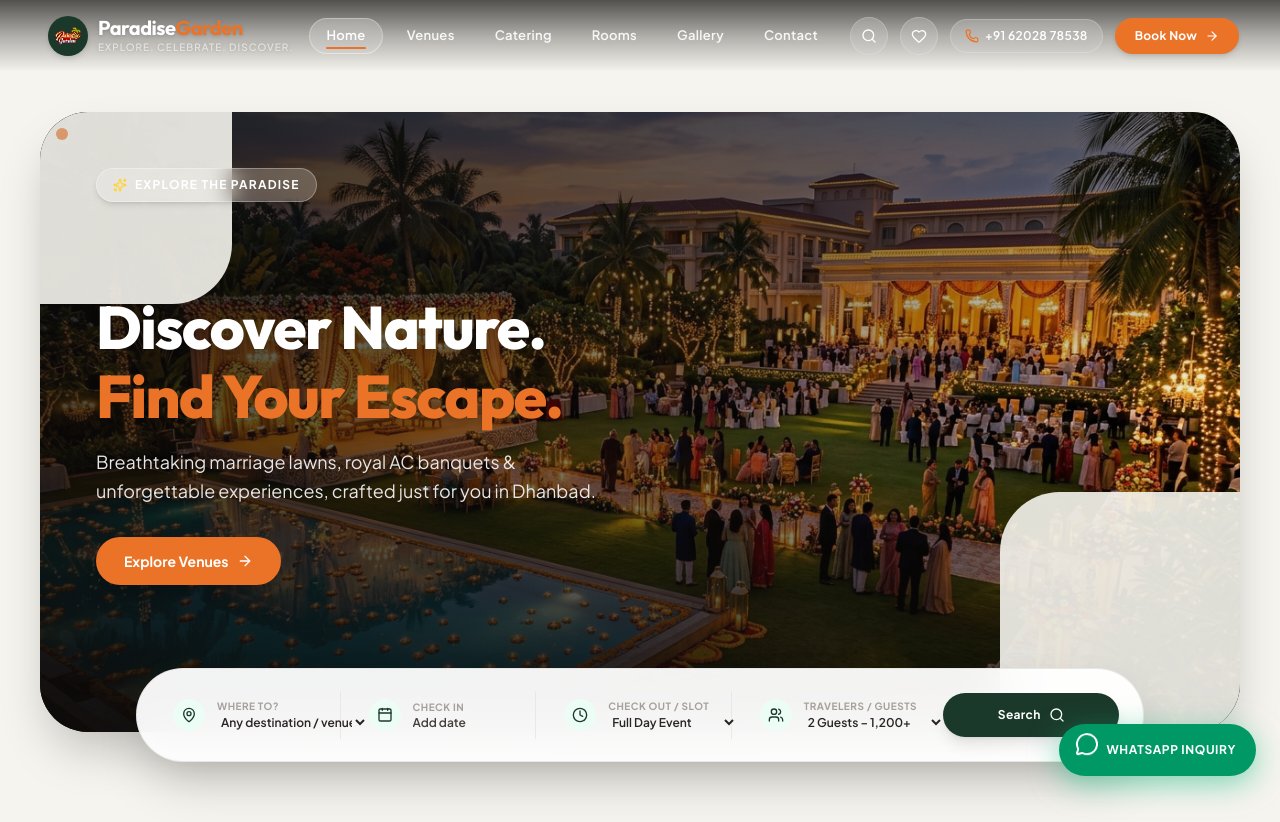
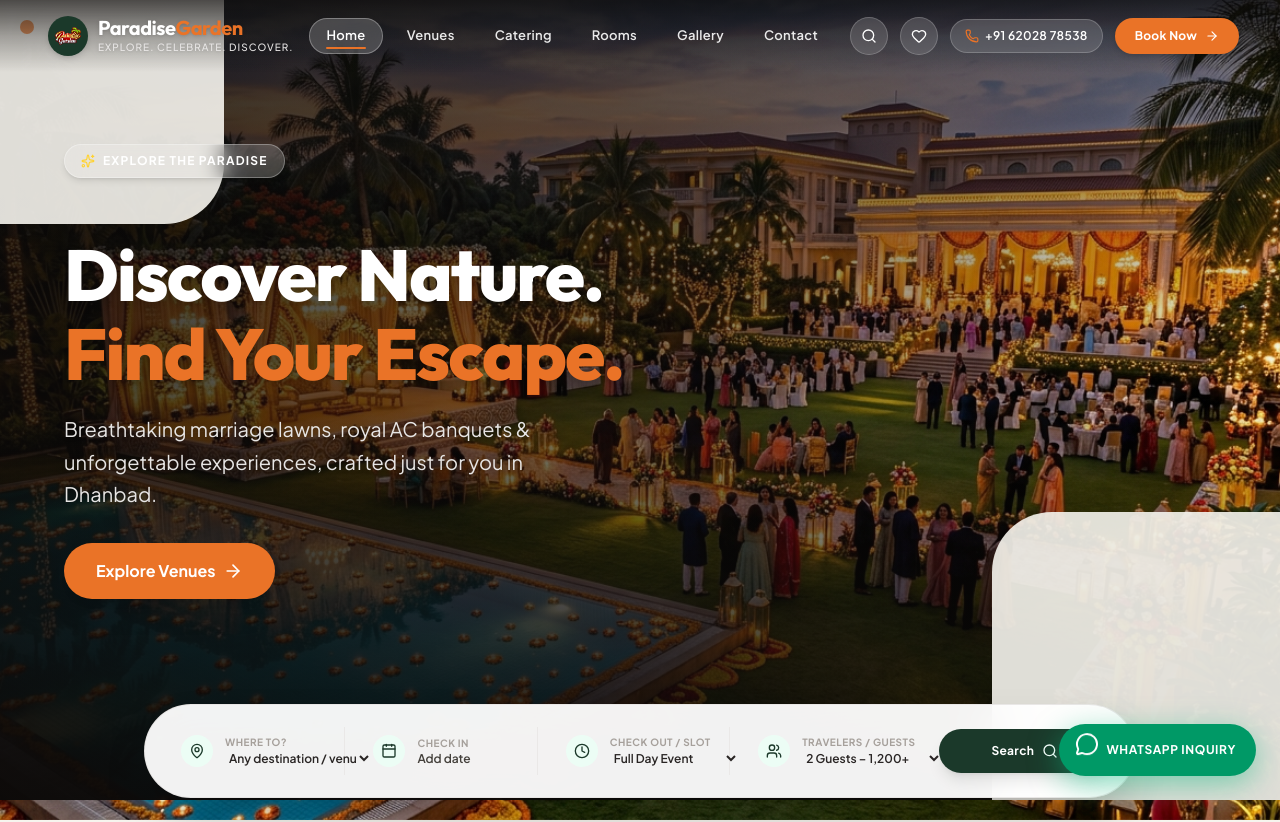
Before and after one commit to priyanshu-full-dev/-Paradise-banquet-, a React (Vite) app: page / in a window 1280 px wide. Shown: the top 822 px of the page. Built offline with nearby package versions, Linux system fonts and the light colour scheme; a web font is replaced by a local one.

Commit message:
Make hero banner full screen width and height

```diff
--- a/src/pages/HomePage.jsx
+++ b/src/pages/HomePage.jsx
@@ -173,33 +173,35 @@ export default function HomePage() {
       {/* ========================================================= */}
       {/* POMAII-STYLE HERO SECTION WITH ORGANIC CURVES */}
       {/* ========================================================= */}
-      <section className="relative w-full pt-24 pb-16 lg:pt-28 lg:pb-24 overflow-hidden px-4 sm:px-6 lg:px-10">
-        <div className="max-w-7xl mx-auto relative z-10">
+      {/* ========================================================= */}
+      {/* POMAII-STYLE FULL SCREEN HERO SECTION WITH ORGANIC CURVES */}
+      {/* ========================================================= */}
+      <section className="relative w-full min-h-screen flex flex-col justify-between overflow-hidden">
 
-          {/* Main Hero Container with Curved Frame */}
-          <div className="relative rounded-[36px] lg:rounded-[48px] overflow-hidden min-h-[520px] sm:min-h-[580px] lg:min-h-[620px] flex flex-col justify-between p-6 sm:p-10 lg:p-14 shadow-2xl">
+        {/* Full-Screen Hero Container */}
+        <div className="relative w-full flex-grow min-h-screen flex flex-col justify-between p-6 sm:p-12 lg:p-16 pt-28 sm:pt-32 lg:pt-36">
 
-            {/* Scenic High-Res Hero Image */}
+          {/* Edge-to-Edge Full Screen High-Res Image */}
           <div className="absolute inset-0 z-0">
             <img
               src="/assets/paradise-hero.jpg"
               alt="Paradise Garden Scenic View"
               className="w-full h-full object-cover object-center scale-105"
             />
-              <div className="absolute inset-0 bg-gradient-to-r from-stone-950/75 via-stone-950/45 to-transparent" />
-              <div className="absolute inset-0 bg-gradient-to-t from-stone-950/80 via-transparent to-stone-950/40" />
+            <div className="absolute inset-0 bg-gradient-to-r from-stone-950/80 via-stone-950/50 to-transparent" />
+            <div className="absolute inset-0 bg-gradient-to-t from-stone-950/90 via-transparent to-stone-950/40" />
           </div>
 
-            {/* Organic Soft White/Cream Curved Corner Masks (Pomaii aesthetic) */}
-            <div className="absolute top-0 left-0 w-32 h-32 sm:w-48 sm:h-48 bg-[#f6f4ee] hero-curve-top-left z-10 pointer-events-none opacity-90 hidden sm:block">
-              <div className="p-4">
-                <div className="w-3 h-3 rounded-full bg-[#ea7327] opacity-60" />
+          {/* Organic Soft White/Cream Curved Corner Masks */}
+          <div className="absolute top-0 left-0 w-36 h-36 sm:w-56 sm:h-56 bg-[#f6f4ee] hero-curve-top-left z-10 pointer-events-none opacity-90 hidden sm:block">
+            <div className="p-5">
+              <div className="w-3.5 h-3.5 rounded-full bg-[#ea7327] opacity-70" />
             </div>
           </div>
-            <div className="absolute bottom-0 right-0 w-40 h-40 sm:w-60 sm:h-60 bg-[#f6f4ee] hero-curve-bottom-right z-10 pointer-events-none opacity-90 hidden sm:block" />
+          <div className="absolute bottom-0 right-0 w-48 h-48 sm:w-72 sm:h-72 bg-[#f6f4ee] hero-curve-bottom-right z-10 pointer-events-none opacity-90 hidden sm:block" />
 
           {/* Top Tagline Badge */}
-            <div className="relative z-20">
+          <div className="relative z-20 max-w-7xl mx-auto w-full">
             <motion.div
               initial={{ opacity: 0, y: 15 }}
               animate={{ opacity: 1, y: 0 }}
@@ -212,12 +214,13 @@ export default function HomePage() {
           </div>
 
           {/* Main Headline & CTA */}
-            <div className="relative z-20 max-w-2xl my-auto py-8">
+          <div className="relative z-20 max-w-7xl mx-auto w-full my-auto py-8 text-left">
+            <div className="max-w-2xl">
               <motion.h1
                 initial={{ opacity: 0, y: 25 }}
                 animate={{ opacity: 1, y: 0 }}
                 transition={{ duration: 0.8, delay: 0.1 }}
-                className="font-['Outfit',sans-serif] text-3xl sm:text-5xl lg:text-6xl font-extrabold text-white tracking-tight leading-[1.15] drop-shadow-lg"
+                className="font-['Outfit',sans-serif] text-4xl sm:text-6xl lg:text-7xl font-extrabold text-white tracking-tight leading-[1.1] drop-shadow-lg"
               >
                 Discover Nature. <br />
                 <span className="text-[#ea7327]">Find Your Escape.</span>
@@ -227,7 +230,7 @@ export default function HomePage() {
                 initial={{ opacity: 0, y: 20 }}
                 animate={{ opacity: 1, y: 0 }}
                 transition={{ duration: 0.8, delay: 0.2 }}
-                className="text-stone-200 text-sm sm:text-base lg:text-lg font-normal mt-4 max-w-lg leading-relaxed drop-shadow"
+                className="text-stone-200 text-base sm:text-lg lg:text-xl font-normal mt-5 max-w-lg leading-relaxed drop-shadow"
               >
                 Breathtaking marriage lawns, royal AC banquets & unforgettable experiences, crafted just for you in Dhanbad.
               </motion.p>
@@ -236,28 +239,28 @@ export default function HomePage() {
                 initial={{ opacity: 0, y: 20 }}
                 animate={{ opacity: 1, y: 0 }}
                 transition={{ duration: 0.8, delay: 0.3 }}
-                className="mt-6 sm:mt-8 flex items-center gap-4"
+                className="mt-8 flex items-center gap-4"
               >
                 <Link to="/venues">
                   <motion.button
                     whileHover={{ scale: 1.05, boxShadow: "0 15px 30px -5px rgba(234, 115, 39, 0.45)" }}
                     whileTap={{ scale: 0.95 }}
-                    className="px-7 py-3.5 rounded-full text-sm font-bold text-white bg-[#ea7327] hover:bg-[#d86219] shadow-xl transition-all inline-flex items-center gap-2 cursor-pointer"
+                    className="px-8 py-4 rounded-full text-base font-bold text-white bg-[#ea7327] hover:bg-[#d86219] shadow-xl transition-all inline-flex items-center gap-2 cursor-pointer"
                   >
                     <span>Explore Venues</span>
-                    <ArrowRight className="w-4 h-4" />
+                    <ArrowRight className="w-5 h-5" />
                   </motion.button>
                 </Link>
               </motion.div>
             </div>
-
-            <div />
           </div>
 
-          {/* ========================================================= */}
-          {/* FLOATING BOOKING & SEARCH FILTER BAR (Overlaps Hero) */}
-          {/* ========================================================= */}
-          <div className="relative z-30 -mt-12 sm:-mt-16 max-w-5xl mx-auto px-2">
+          {/* Bottom padding for search bar overlap */}
+          <div className="pb-16 sm:pb-20" />
+        </div>
+
+        {/* FLOATING BOOKING & SEARCH FILTER BAR */}
+        <div className="relative z-30 -mt-20 sm:-mt-24 max-w-5xl mx-auto px-4 w-full pb-8">
             <motion.div
               initial={{ opacity: 0, y: 30 }}
               animate={{ opacity: 1, y: 0 }}
@@ -356,7 +359,6 @@ export default function HomePage() {
             </motion.div>
           </div>
 
-        </div>
       </section>
 
       {/* ========================================================= */}
```
Lines whose indentation alone changed are shown as unchanged.
